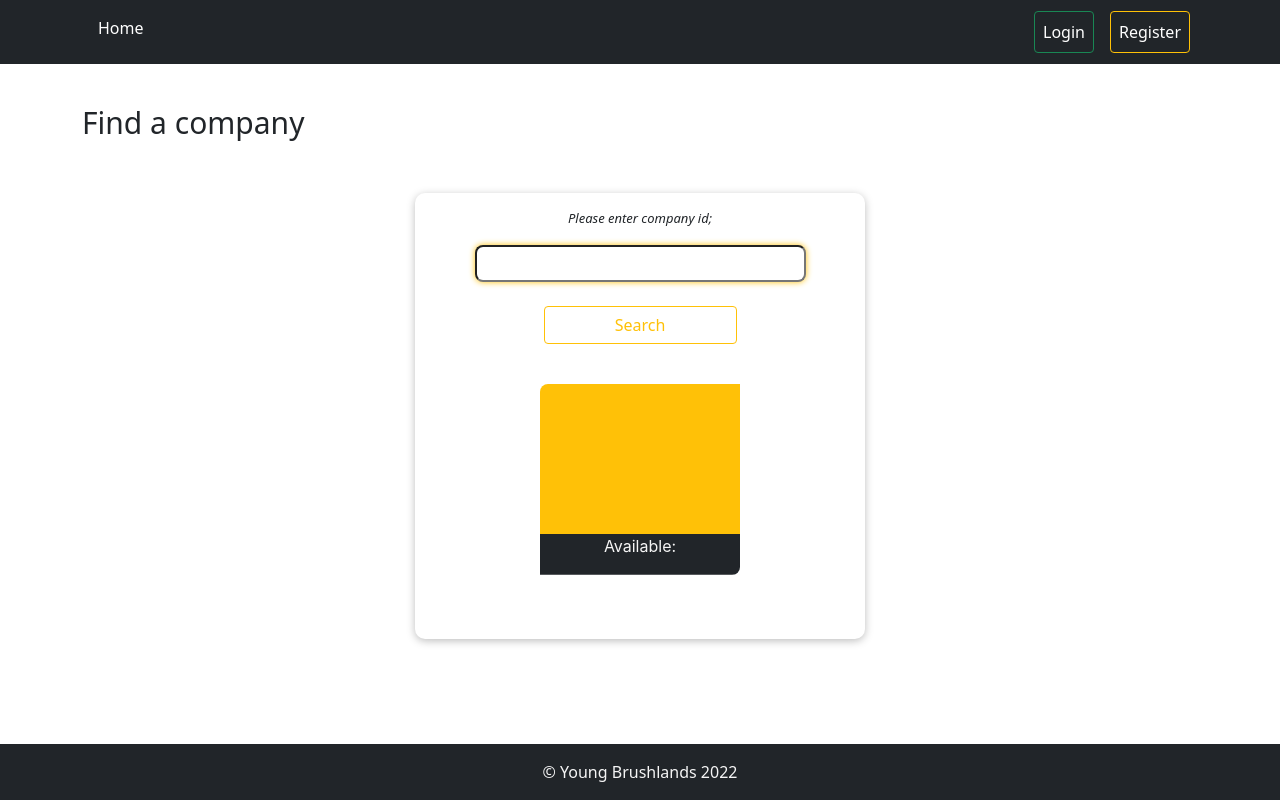
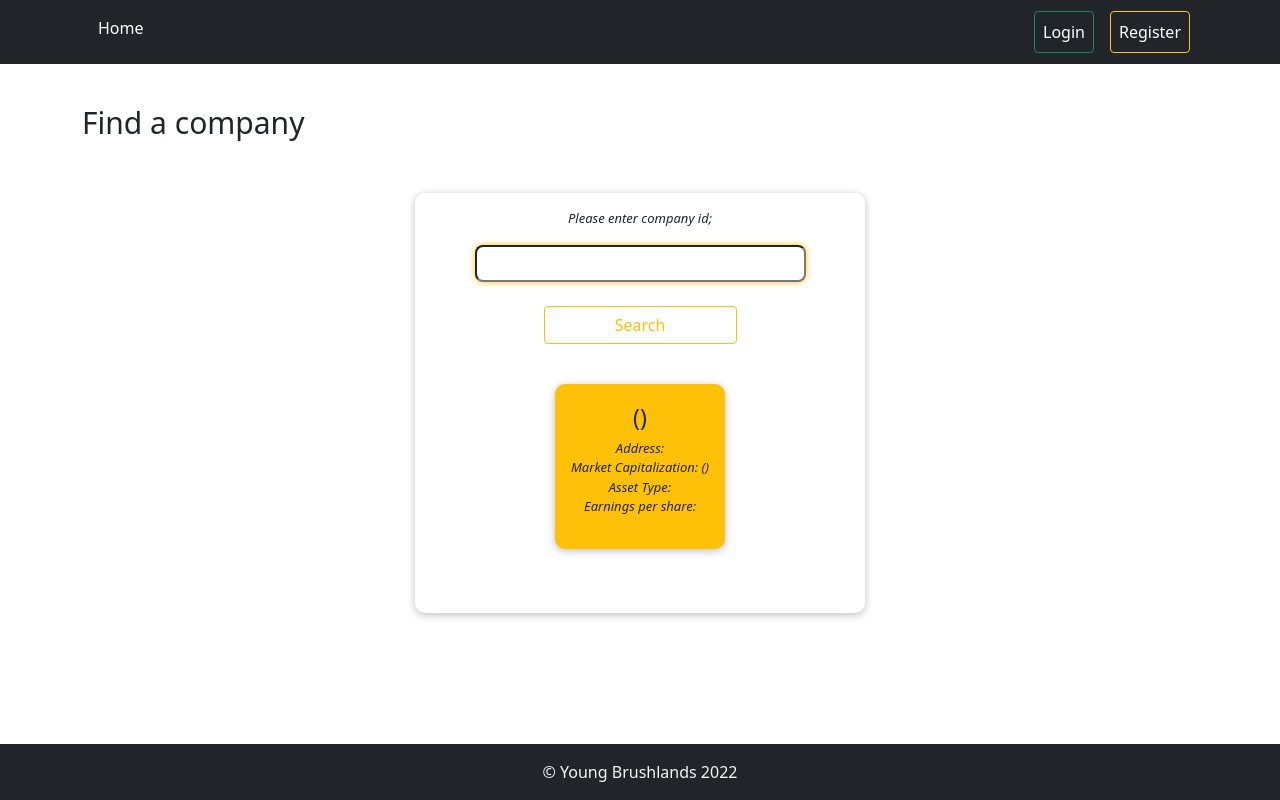
Before and after one commit to victrudoh/young-brushlands-frontend, a React (Create React App) app: page /find_company in a window 1280 px wide. Built offline with nearby package versions, Linux system fonts and the light colour scheme.

Commit message:
added search companies by symbol

```diff
--- a/src/pages/companies/findCompany/FindCompany.Styles.js
+++ b/src/pages/companies/findCompany/FindCompany.Styles.js
@@ -1,16 +1,16 @@
 import styled from 'styled-components'
 
-export const Wrapper = styled.div`
+export const Wrapper = styled.div `
   margin-top: 100px;
 
 `;
 
-export const TopContainer = styled.div`
+export const TopContainer = styled.div `
   display: flex;
   justify-content: space-between;
 `;
 
-export const Header = styled.span`
+export const Header = styled.span `
   font-size: 30px;
   font-weight: 500;
   display: flex;
@@ -18,7 +18,7 @@ export const Header = styled.span`
   color: var(--txt-color);
 `;
 
-export const Body = styled.div`
+export const Body = styled.div `
   margin: 2rem auto;
   padding: 1rem 2rem;
   display: flex;
@@ -28,6 +28,10 @@ export const Body = styled.div`
   margin-bottom: 1rem;
   border-radius: 10px;
   width: 450px;
+
+  @media (max-width:768px) {
+    width: 100%;
+  }
 
   p {
     font-weight: 500;
@@ -39,3 +43,27 @@ export const Body = styled.div`
     margin: 1rem auto;
   }
 `;
+
+export const Card = styled.div `
+  background-color: var(--accentColor);
+  /* height: 400px; */
+  width: 100%;
+  padding: 1rem;
+  border-radius: 10px;
+  box-shadow: 0 2px 8px rgba(0, 0, 0, 0.26);
+  margin-bottom: 2rem;
+
+  .name {
+    font-size: 23px;
+    font-weight: 500;
+  }
+
+  .symbol {
+    font-size: 23px;
+    font-weight: 500;
+  }
+
+  h5 {
+    font-size: 15px;
+  }
+`;
--- a/src/pages/companies/findCompany/FindCompany.jsx
+++ b/src/pages/companies/findCompany/FindCompany.jsx
@@ -3,11 +3,11 @@ import axios from "axios";
 
 
 // styles
-import { Wrapper, TopContainer, Header, Body } from "./FindCompany.Styles";
+import { Wrapper, TopContainer, Header, Body, Card } from "./FindCompany.Styles";
 
 // components
 import Search from "./search/Search";
-import Card from "../card/Card";
+// import Card from "../card/Card";
 import { Spinner } from "../../../components/spinner/Spinner.Styles";
 
 const FindCompany = () => {
@@ -23,9 +23,9 @@ const FindCompany = () => {
       const searchCompanies = async () => {
         setLoading(true);
         const response = await axios.get(
-          `https://young-brushlands-24339.herokuapp.com/company/${searchField}`
+          `https://young-brushlands-24339.herokuapp.com/company/quotes/${searchField}`
         );
-        console.log("searched companies: ", response.data);
+        console.log("searched companies: ", response.data.Symbol);
         setLoading(false);
         setGetCompany(response.data);
       };
@@ -48,14 +48,37 @@ const FindCompany = () => {
             Search
           </button>
           <div className="cardHolder">
-            {loading ? <Spinner /> :
-            <Card
-              name={getCompany.name}
-              symbol={getCompany.symbol}
-              currency={getCompany.currency}
-              price={getCompany.price}
-              available={getCompany.available_shares}
-            />}
+            {
+              loading ? (
+                <Spinner />
+              ) : (
+                <Card>
+                  <div className="name mb-1">
+                    {getCompany.Name}({getCompany.Symbol})
+                  </div>
+                  <p>
+                    Address: {getCompany.Address}
+                    <br />
+                    Market Capitalization: {getCompany.MarketCapitalization} (
+                    {getCompany.Currency})
+                    <br />
+                    Asset Type: {getCompany.AssetType}
+                    <br />
+                    Earnings per share: {getCompany.EPS}
+                    <br />
+                  </p>
+
+                  <h5>{getCompany.Description}</h5>
+                </Card>
+              )
+              // <Card
+              //   name={getCompany.name}
+              //   symbol={getCompany.symbol}
+              //   currency={getCompany.currency}
+              //   price={getCompany.price}
+              //   available={getCompany.available_shares}
+              // />
+            }
           </div>
         </Body>
       </Wrapper>
```
